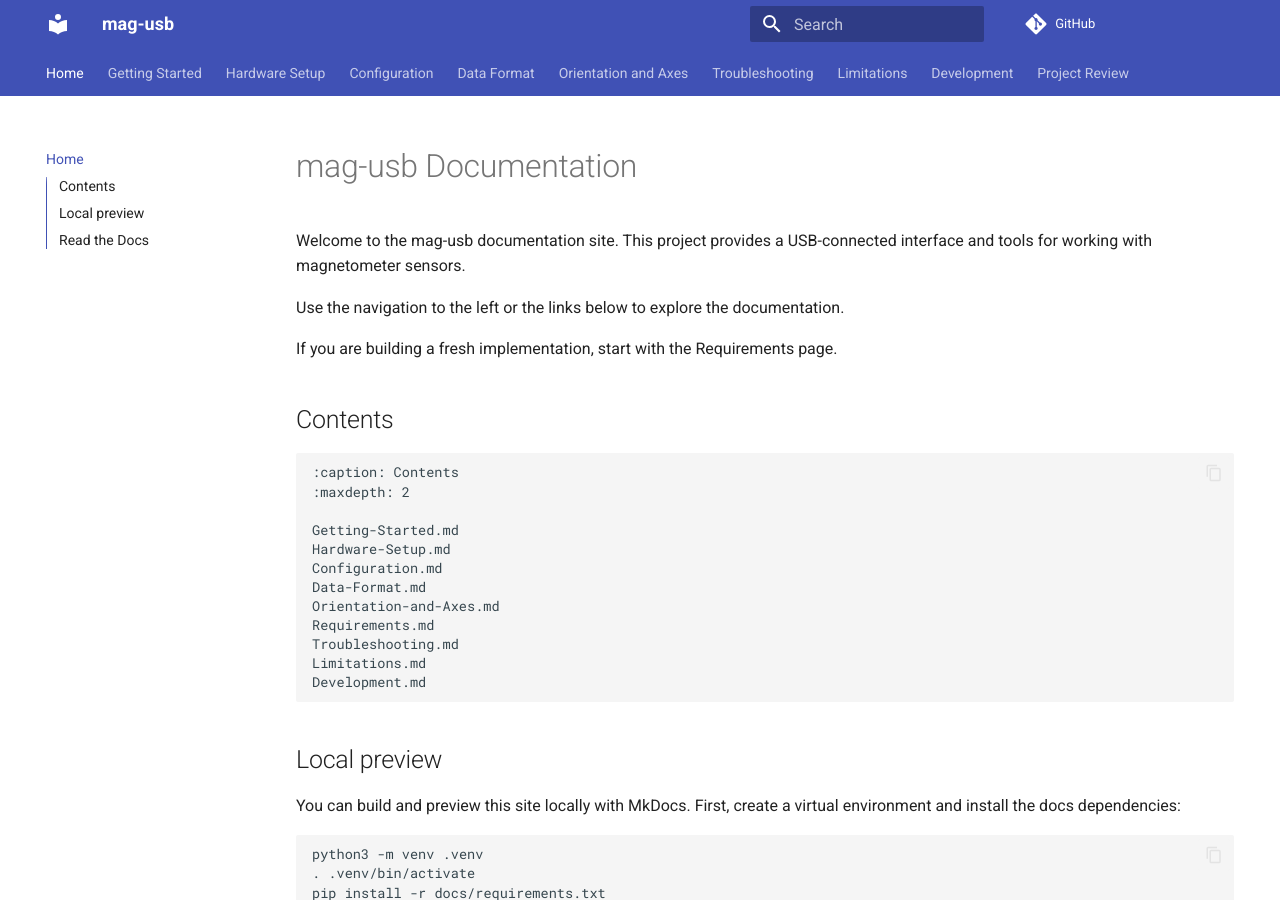
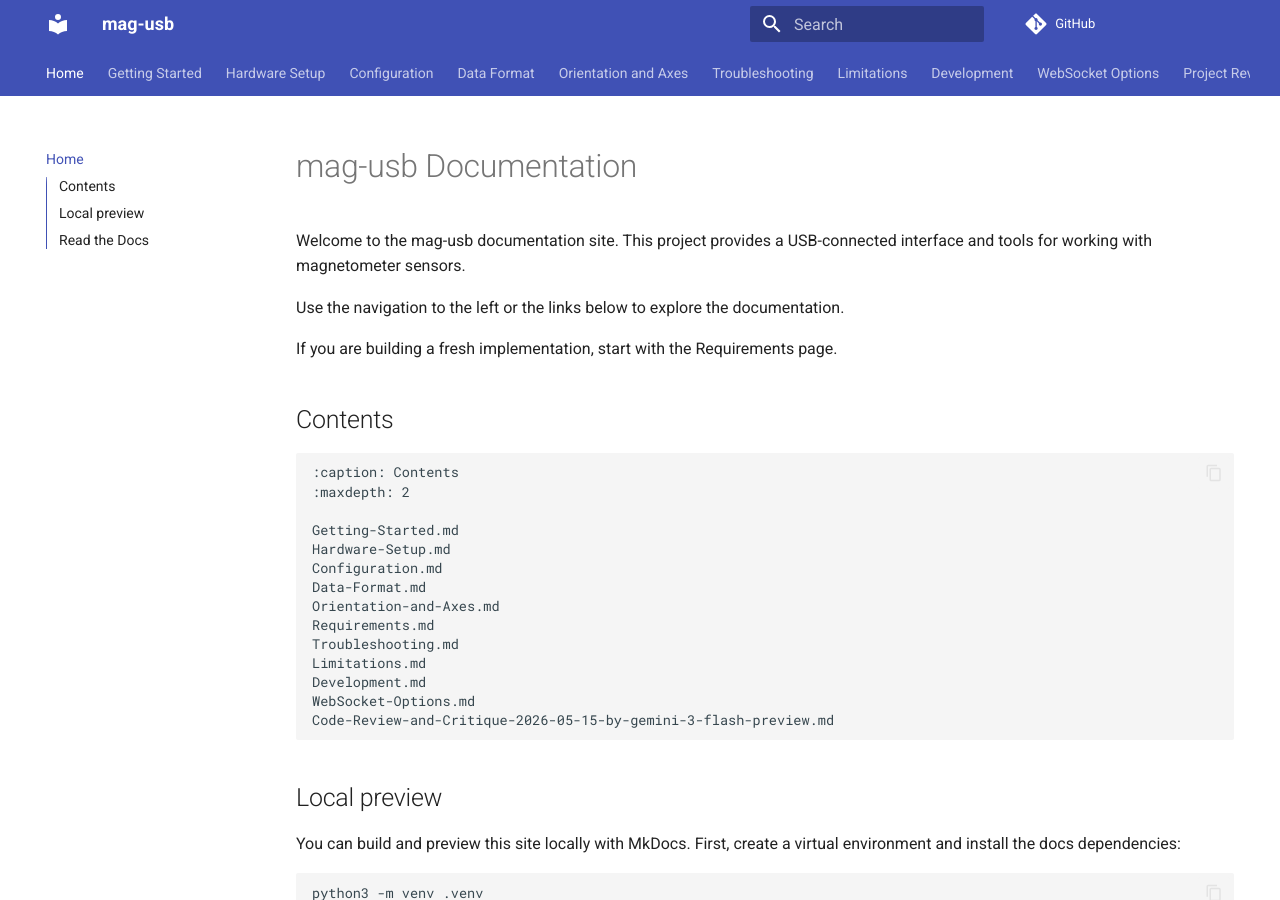
Before and after one commit to wittend/mag-usb, an MkDocs documentation site: the page built from docs/index.md, in a window 1280 px wide and 900 px high. Built offline with MkDocs 1.6.1 and Material for MkDocs 9.7.7, drawn with Linux system fonts in a browser that asks for light colours; comment, search, counter and statistics services are not loaded.

Commit message:
Fixup for the README.md

````diff
--- a/docs/index.md
+++ b/docs/index.md
@@ -21,6 +21,8 @@ Requirements.md
 Troubleshooting.md
 Limitations.md
 Development.md
+WebSocket-Options.md
+Code-Review-and-Critique-2026-05-15-by-gemini-3-flash-preview.md
 ```
 
 ## Local preview
--- a/mkdocs.yml
+++ b/mkdocs.yml
@@ -23,6 +23,7 @@ nav:
   - Troubleshooting: Troubleshooting.md
   - Limitations: Limitations.md
   - Development: Development.md
+  - WebSocket Options: WebSocket-Options.md
   - Project Review: Code-Review-and-Critique-2026-05-15-by-gemini-3-flash-preview.md
 
 docs_dir: docs
````
